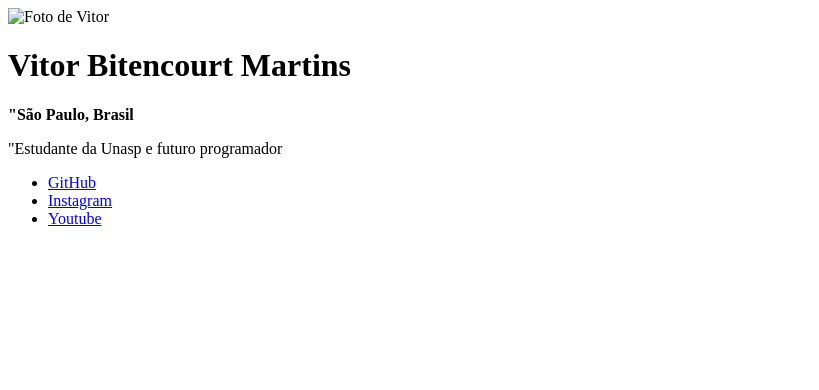
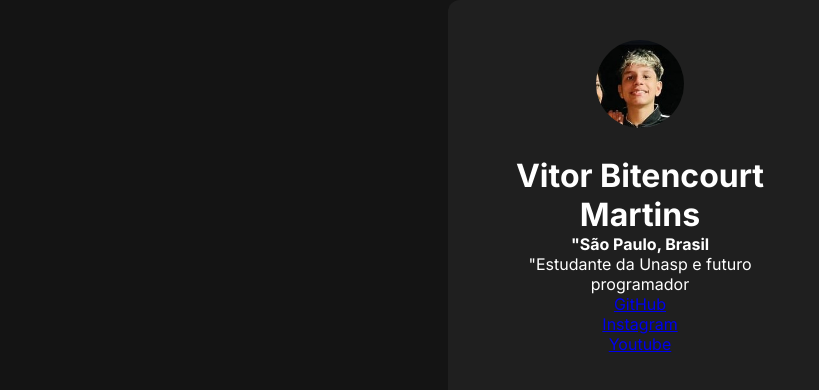
Before and after one commit to Bitenzk/link-tree, a plain HTML site: page index.html in a window 1280 px wide. Shown: the whole page, without its empty margins (0-819 px from the left). Drawn offline with Linux system fonts and the light colour scheme.

Commit message:
primeiro commit do CSS ;)

```diff
--- a/index.html
+++ b/index.html
@@ -3,11 +3,12 @@
 <head>
   <meta charset="UTF-8">
   <meta name="viewport" content="width=device-width, initial-scale=1.0">
+  <link rel="stylesheet" href="style.css">
   <title>Link tree</title>
 </head>
 <body>
   <div>
-<img src="WhatsApp Image 2025-03-30 at 16.53.40" alt="Foto de Vitor">
+<img src="Vitor150x150.jpg" alt="Foto de Vitor">
 
     <h1>Vitor Bitencourt Martins</h1>
 
--- a/style.css
+++ b/style.css
@@ -1,82 +1,45 @@
+@import url('https://fonts.googleapis.com/css2?family=Inter:ital,opsz,wght@0,14..32,100..900;1,14..32,100..900&display=swap');
+
+
+
 *{
-
+    margin: 0;
     padding: 0;
-     margin: 0;
     box-sizing: border-box;
-     font-family: "inter",sans-serif;
-
+font-family: "inter", sans-serif;
 }
 
- :root {
+:root{
    --black: #141414;
-    --dark-grey: #1f1f1f;
-    --white: #fff;
-    --neon-green: #c4f82a;
+   --dark-grey: #1F1F1F;
+   --white: #FFF;
+   --neon-green: #C4F82A;
    --grey: #333;
 }
-
 
 body{
     background-color: var(--black);
     height: 100svh;
     display: flex;
     justify-content: center;
-     align-items: center;
+    align-itens: center;
 }
 
 div{
-    background-color: darkgray;
-    color: var(#fff);
-    width: 384px;
+    background-color: var(--dark-grey);
+    color: var(--white);
+    max-width: 384px;
+    text-align: center;
+    padding: 40px;
+    border-radius: 12px;
 }
 
- ul,
- li {
+ul, li {
     list-style: none;
 }
 
-
-
-
-    img{
-       width: 90px;
+img {
+    width: 88px;
     border-radius: 50%;
     margin-bottom: 24px;
 }
-    div{
-       padding: 40px;
-       text-align: center;
-       border-radius: 12px;
-    }
-    h1{
-       font-size: 24px;
-       font-weight: 600;
-       line-height: 150%;
-       margin-bottom: 4px;
-    }
-    p{
-       margin-block: 24px;
-     font-size: 14px;
-     line-height: 150%;
-    }
-    a{
-       display: block;
-     color: white;
-     text-decoration: none;
-     background-color: var(--grey);
-     margin-bottom: 16px;
-     padding: 12px;
-     border-radius: 8px;
-     font-size: 14px;
-     font-weight: 700;
-    }
-    a:hover {
-       background-color:var(--neon-green);
-       color: var(--grey);
-       transition: 0.6s;
-       }
-       strong{
-          line-height: 150%;
-     font-size: 14px;
-     color: var(--neon-green)
-       }
```
Also changed, not shown: Vitor150x150.jpg (added), WhatsApp Image 2025-03-30 at 16.53.40.jpg (deleted). Lines whose indentation alone changed are shown as unchanged.
